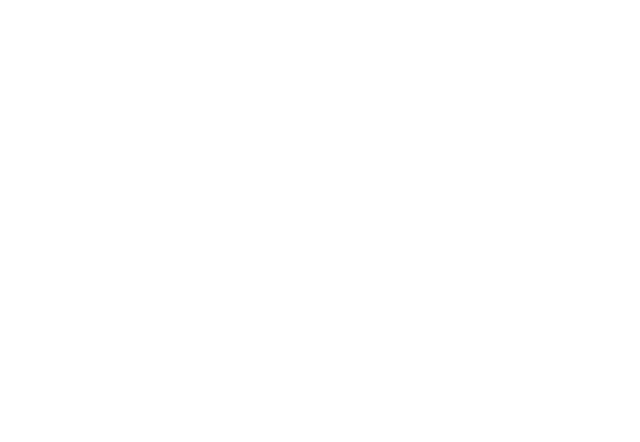
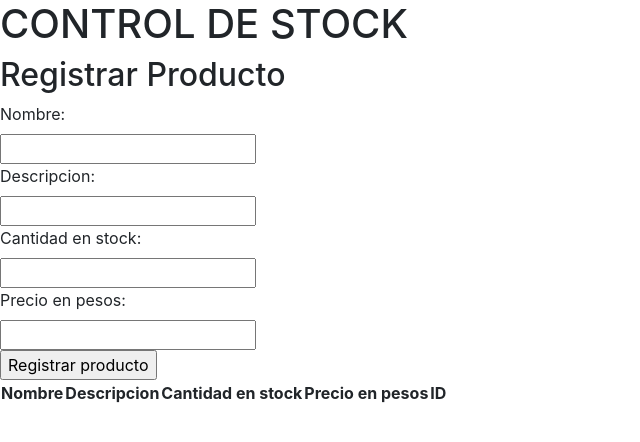
Before and after one commit to ateixcode/Contablito, a plain HTML site: page index.html in a window 1280 px wide. Shown: the whole page, without its empty margins (0-640 px from the left). Drawn offline with nearby package versions, Linux system fonts and the light colour scheme.

Commit message:
Primera estructura HTML
Html base, registro de productos + tabla + linkeo a bootsrap

```diff
--- a/index.html
+++ b/index.html
@@ -1,14 +1,64 @@
 <!DOCTYPE html>
 <html lang="es">
+
 <head>
     <meta charset="UTF-8">
     <meta http-equiv="X-UA-Compatible" content="IE=edge">
     <meta name="viewport" content="width=device-width, initial-scale=1.0">
+    <link rel="stylesheet" href="https://stackpath.bootstrapcdn.com/bootstrap/4.3.1/css/bootstrap.min.css"
+        integrity="sha384-ggOyR0iXCbMQv3Xipma34MD+dH/1fQ784/j6cY/iJTQUOhcWr7x9JvoRxT2MZw1T" crossorigin="anonymous">
     <link rel="stylesheet" href="/css/styles.css">
-    <title>Document</title>
+    <title>Contablito</title>
 </head>
+
 <body>
 
+    <h1>CONTROL DE STOCK</h1>
+
+    <div>
+        <h2>Registrar Producto</h2>
+
+        <div>
+            <form>
+                <label for="product-name">Nombre:</label><br>
+                <input type="text" id="product-name" name="product-name"><br>
+
+                <label for="product-description">Descripcion:</label><br>
+                <input type="text" id="product-description" name="product-description"><br>
+
+                <label for="product-stock">Cantidad en stock:</label><br>
+                <input type="number" id="product-stock" name="product-stock"><br>
+
+                <label for="product-cost">Precio en pesos:</label><br>
+                <input type="number" id="product-cost" name="product-cost"><br>
+
+                <input id="register-product-button" type="button" value="Registrar producto">
+            </form>
+        </div>
+    </div>
+
+    <div>
+        <table id="product-list-table">
+            <tr>
+                <th>Nombre</th>
+                <th>Descripcion</th>
+                <th>Cantidad en stock</th>
+                <th>Precio en pesos</th>
+                <th>ID</th>
+            </tr>
+        </table>
+    </div>
+
+    <script src="https://code.jquery.com/jquery-3.3.1.slim.min.js"
+        integrity="sha384-q8i/X+965DzO0rT7abK41JStQIAqVgRVzpbzo5smXKp4YfRvH+8abtTE1Pi6jizo"
+        crossorigin="anonymous"></script>
+    <script src="https://cdnjs.cloudflare.com/ajax/libs/popper.js/1.14.7/umd/popper.min.js"
+        integrity="sha384-UO2eT0CpHqdSJQ6hJty5KVphtPhzWj9WO1clHTMGa3JDZwrnQq4sF86dIHNDz0W1"
+        crossorigin="anonymous"></script>
+    <script src="https://stackpath.bootstrapcdn.com/bootstrap/4.3.1/js/bootstrap.min.js"
+        integrity="sha384-JjSmVgyd0p3pXB1rRibZUAYoIIy6OrQ6VrjIEaFf/nJGzIxFDsf4x0xIM+B07jRM"
+        crossorigin="anonymous"></script>
     <script src="/js/scripts.js"></script>
 </body>
+
 </html>
--- a/js/scripts.js
+++ b/js/scripts.js
@@ -0,0 +1,5 @@
+window.addEventListener("DOMContentLoaded", () => {
+    document.getElementById("register-product-button").addEventListener("click", function (event) {
+        event.preventDefault()
+    });
+});
```
